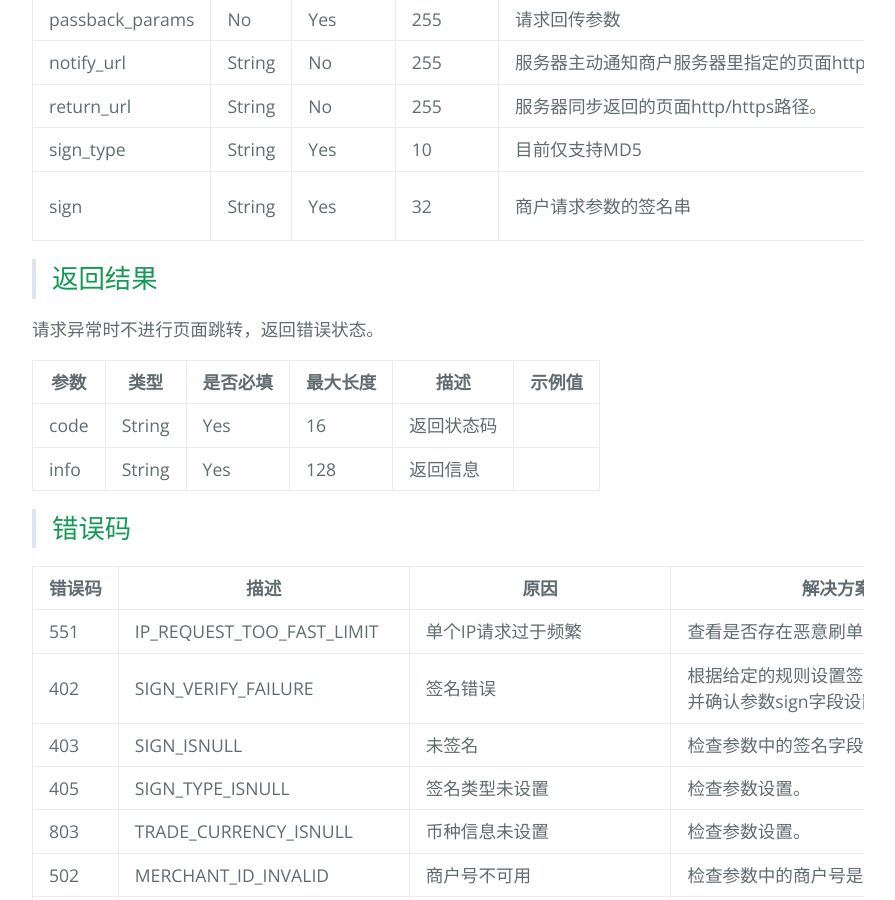
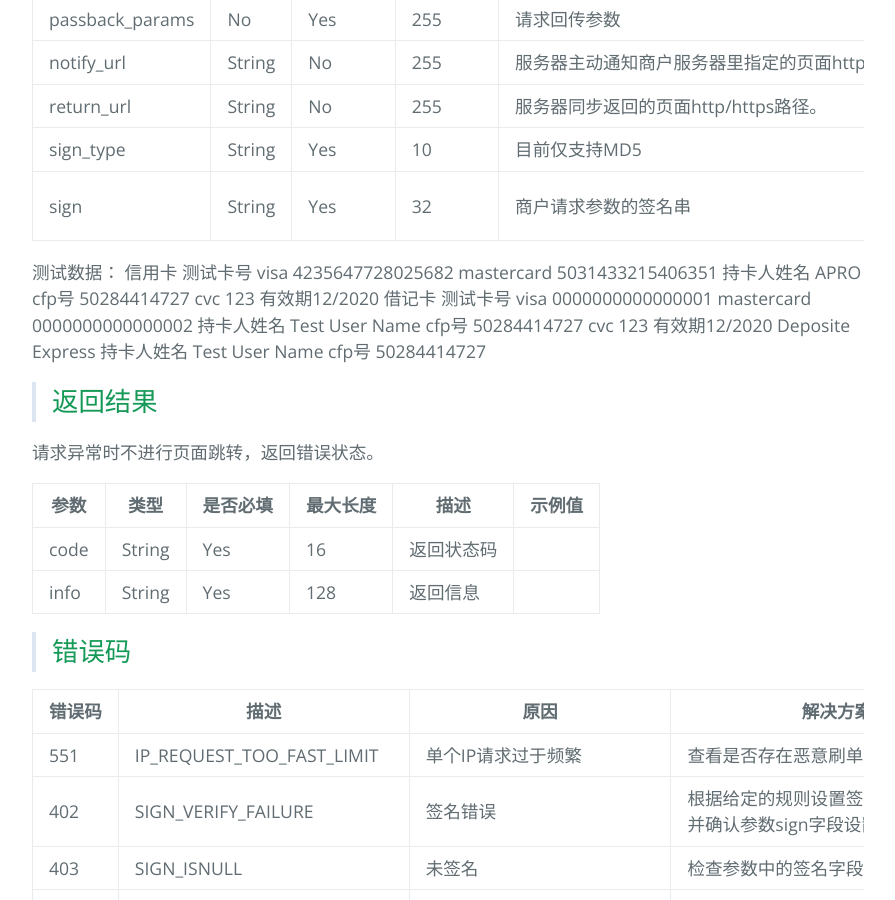
Before and after one commit to pagsmile/pagsmile.github.io, a Jekyll site: the page built from api/CreateOrder.md, in a window 1280 px wide and 900 px high, scrolled down 2034 px. Shown: the whole window, without its empty margins (192-1087 px from the left). Built offline with Jekyll 4.4.1, drawn with Linux system fonts in a browser that asks for light colours; our own code applies the rules of GitHub Pages for plain Markdown files.

Commit message:
demo php

```diff
--- a/api/CreateOrder.md
+++ b/api/CreateOrder.md
@@ -34,6 +34,12 @@ notify_url | String | No | 255 | 服务器主动通知商户服务器里指定
 return_url | String | No | 255 | 服务器同步返回的页面http/https路径。 | https://www.pagsmile.com/success.html
 sign_type | String | Yes | 10 | 目前仅支持MD5 | MD5
 sign | String | Yes | 32 | 商户请求参数的签名串 | 通过签名算法计算得出的签名值，详见签名生成算法
+
+
+测试数据：
+  信用卡 测试卡号 visa 4235647728025682 mastercard 5031433215406351 持卡人姓名 APRO  cfp号 50284414727 cvc 123 有效期12/2020
+  借记卡 测试卡号 visa 0000000000000001 mastercard 0000000000000002 持卡人姓名 Test User Name  cfp号 50284414727 cvc 123 有效期12/2020
+  Deposite Express 持卡人姓名 Test User Name  cfp号 50284414727
 
 >## 返回结果
 
```
